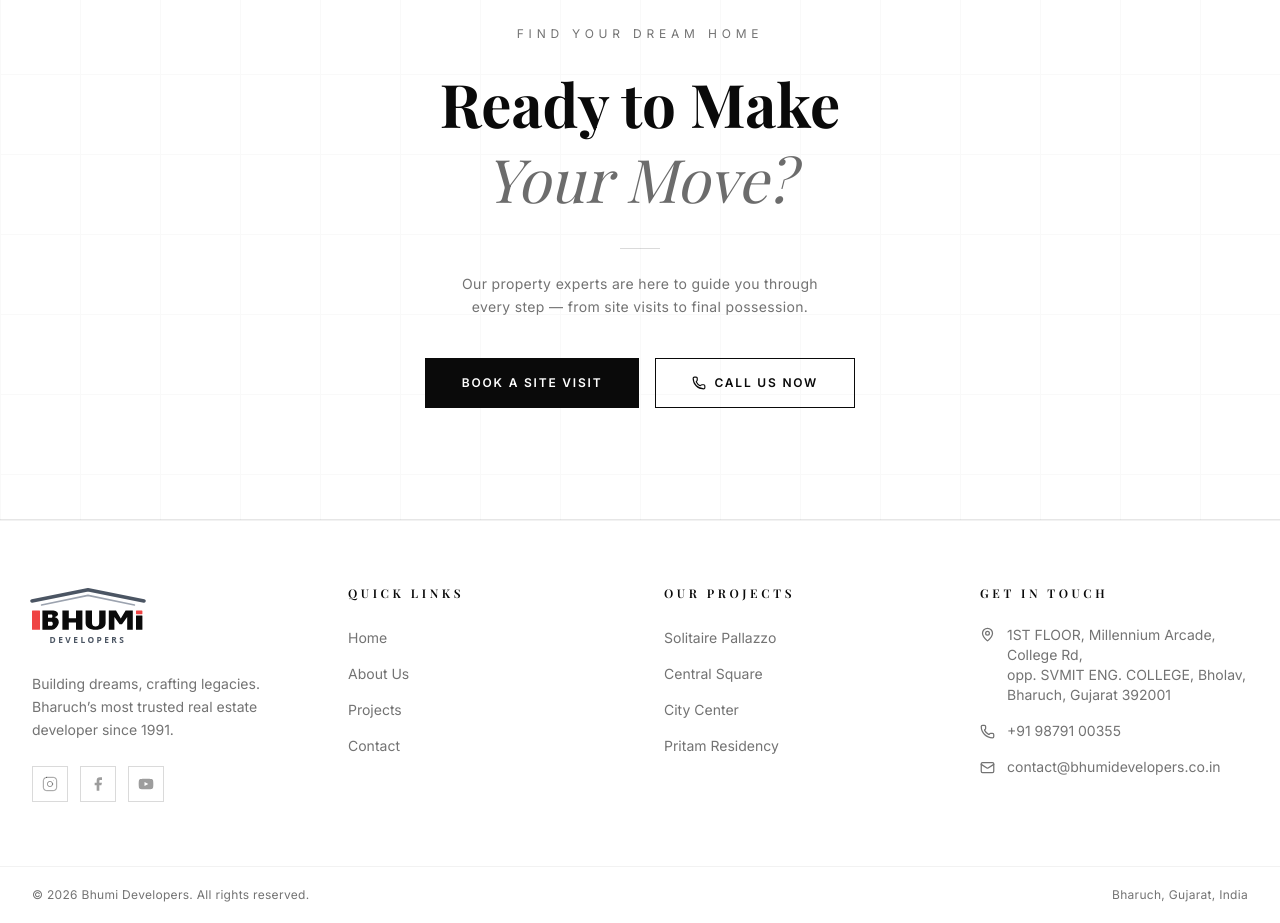
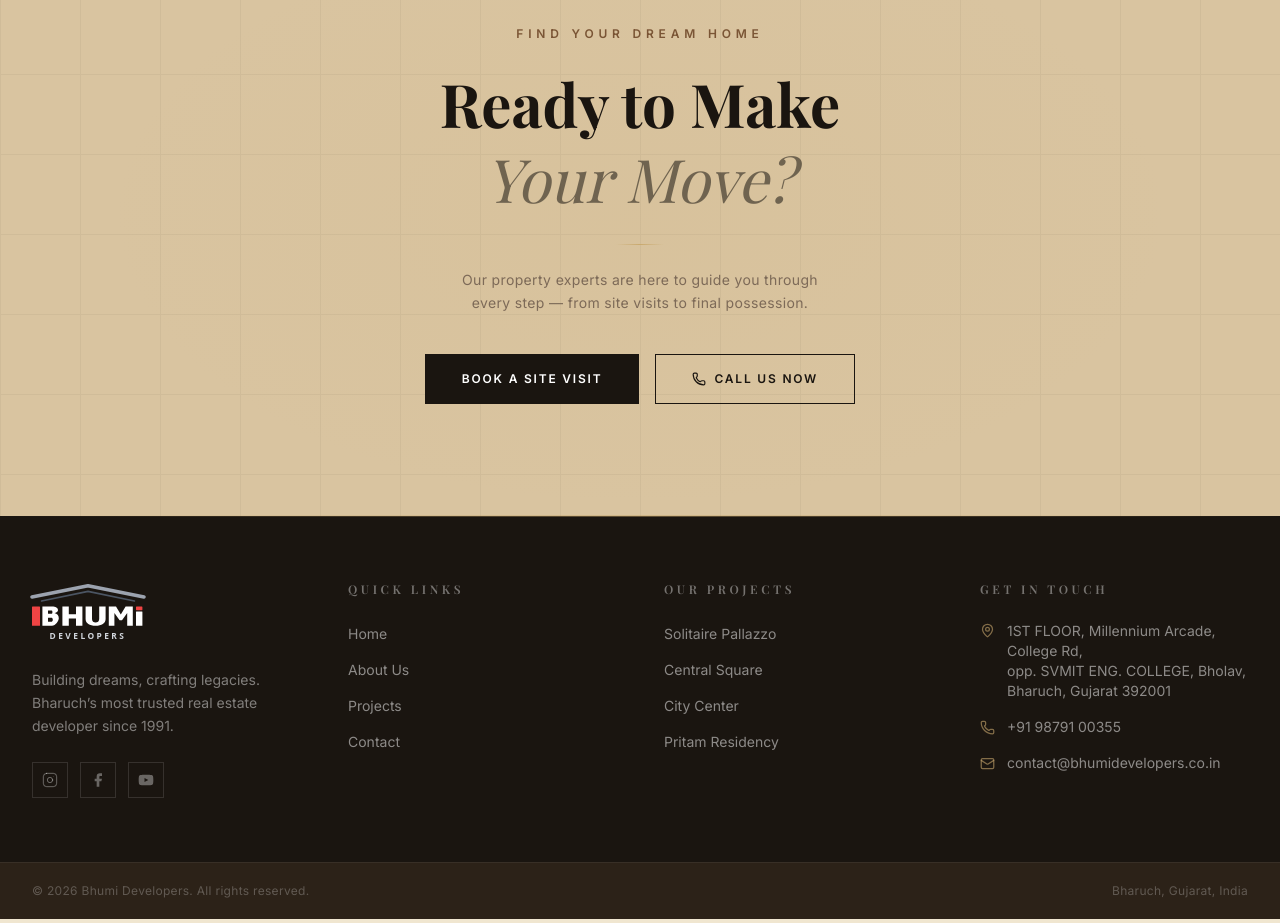
Before and after one commit to Marshmellow31/bhumi-developers, a Next.js app: page /projects/central-square in a window 1280 px wide. Shown: the part 2660-3583 px from the top of the page. Built offline with nearby package versions, Linux system fonts and the light colour scheme.

Commit message:
feat: implement contact page with form validation and shared section heading component

```diff
--- a/app/contact/page.tsx
+++ b/app/contact/page.tsx
@@ -138,7 +138,7 @@ export default function ContactPage() {
             transition={{ duration: 0.7 }}
             className="lg:col-span-3"
           >
-            <div className="bg-white border border-border p-8 md:p-10">
+            <div className="bg-background border border-border p-8 md:p-10">
               <h2
                 className="text-2xl font-bold text-primary mb-6"
                 style={{ fontFamily: "var(--font-playfair)" }}
@@ -207,7 +207,7 @@ export default function ContactPage() {
                   </label>
                   <select
                     {...register("interest")}
-                    className="w-full border border-border px-4 py-3 text-sm font-body text-charcoal focus:outline-none focus:border-primary transition-colors bg-white"
+                    className="w-full border border-border px-4 py-3 text-sm font-body text-charcoal focus:outline-none focus:border-primary transition-colors bg-background"
                   >
                     <option value="Residential">Residential</option>
                     <option value="Commercial">Commercial</option>
--- a/app/globals.css
+++ b/app/globals.css
@@ -1,25 +1,37 @@
 @import "tailwindcss";
 
 @theme {
-  /* Monochrome Premium Palette */
-  --color-primary: #0A0A0A;
-  --color-primary-light: #1C1C1C;
-  --color-accent: #FFFFFF;
-  --color-accent-light: #E8E8E8;
-  --color-background: #FFFFFF;
-  --color-surface: #F5F5F5;
-  --color-charcoal: #111111;
-  --color-muted: #737373;
-  --color-border: #D4D4D4;
+  /* ── Core foundation (warm near-black, not pure #000) ─── */
+  --color-primary:       #1A1510;   /* dark espresso — warm, barely lighter than jet-black */
+  --color-primary-light: #2C2218;   /* warm dark charcoal                                  */
+  --color-charcoal:      #1E1812;   /* warm charcoal body text                             */
 
-  /* Typography */
+  --color-accent:        #FFFFFF;
+  --color-accent-light:  #E8E8E8;
+
+  /* ── Warm neutral surfaces (richer beige shift) ────────── */
+  --color-background: #F0E6D0;   /* antique linen — visibly warm cream/beige              */
+  --color-surface:    #E6D8BC;   /* deep warm parchment                                   */
+  --color-muted:      #7D6A58;   /* warm taupe — readable on both light and parchment     */
+  --color-border:     #C8B898;   /* strong warm beige border — clearly visible            */
+
+  /* ── Beige family ─────────────────────────────────────── */
+  --color-beige:       #D9C4A0;  /* deep mid beige — CTA sections, distinct from surface  */
+  --color-beige-light: #EAD9BF;  /* light beige — subtle warmth                           */
+  --color-beige-dark:  #BBA070;  /* deep tan — strong beige accents                       */
+
+  /* ── Premium accent colours ──────────────────────────── */
+  --color-champagne: #C9A96E;    /* champagne gold — dividers, hovers, accents            */
+  --color-sienna:    #7A5535;    /* warm brown — eyebrows, pillar numbers                 */
+
+  /* ── Typography ──────────────────────────────────────── */
   --font-heading: var(--font-playfair);
-  --font-body: var(--font-inter);
+  --font-body:    var(--font-inter);
 }
 
 :root {
-  --background: #FFFFFF;
-  --foreground: #0A0A0A;
+  --background: #F0E6D0;
+  --foreground: #1A1510;
 }
 
 * {
@@ -98,23 +110,23 @@ body.cursor-active * {
   perspective-origin: 50% 50%;
 }
 
-/* ── Shimmer sweep on stat numbers ─────────── */
+/* ── Stat numbers ───────────────────────────── */
 @keyframes shimmer {
   0%   { background-position: -200% center }
   100% { background-position: 200% center }
 }
 
 .stat-number {
-  color: #0A0A0A;
+  color: #1A1510;
 }
 
-/* ── Scroll progress bar ────────────────────── */
+/* ── Scroll progress bar (champagne gold) ──── */
 .scroll-progress {
   position: fixed;
   top: 0;
   left: 0;
   right: 0;
-  height: 3px;
+  height: 2px;
   background: linear-gradient(to right, #8a6a3a, #c9a96e, #e8d5a3, #c9a96e, #8a6a3a);
   transform-origin: left;
   z-index: 60;
--- a/app/projects/[slug]/page.tsx
+++ b/app/projects/[slug]/page.tsx
@@ -138,7 +138,7 @@ export default async function ProjectDetailPage({ params }: Props) {
                 {project.amenities.map((a, i) => (
                   <span
                     key={i}
-                    className="bg-white border border-border text-charcoal text-xs tracking-wide px-4 py-2 font-body"
+                    className="bg-background border border-border text-charcoal text-xs tracking-wide px-4 py-2 font-body"
                   >
                     {a}
                   </span>
@@ -302,7 +302,7 @@ export default async function ProjectDetailPage({ params }: Props) {
             )}
 
             {/* Details */}
-            <div className="bg-background border border-border p-6 flex flex-col gap-4">
+            <div className="bg-surface border border-border p-6 flex flex-col gap-4">
               <h3
                 className="text-base font-bold text-primary"
                 style={{ fontFamily: "var(--font-playfair)" }}
--- a/components/home/AboutSnippet.tsx
+++ b/components/home/AboutSnippet.tsx
@@ -121,7 +121,7 @@ export default function AboutSnippet() {
             {/* Decorative quote mark + pull quote */}
             <div className="relative pt-6">
               <span
-                className="absolute -top-2 -left-2 text-7xl lg:text-8xl text-amber-700/15 leading-none select-none font-light"
+                className="absolute -top-2 -left-2 text-7xl lg:text-8xl text-champagne/25 leading-none select-none font-light"
                 style={{ fontFamily: "var(--font-playfair)" }}
                 aria-hidden
               >
@@ -147,7 +147,7 @@ export default function AboutSnippet() {
 
             {/* Signature block */}
             <div className="flex items-center gap-5 pt-2">
-              <span className="w-12 h-px bg-primary/30" />
+              <span className="w-12 h-px bg-champagne/60" />
               <div className="flex flex-col">
                 <span
                   className="text-2xl font-bold text-primary leading-tight"
@@ -177,7 +177,7 @@ export default function AboutSnippet() {
                     className="flex items-baseline gap-4 text-sm text-primary/90 font-body"
                   >
                     <span
-                      className="text-xs text-amber-700/60 font-semibold tracking-wider shrink-0"
+                      className="text-xs text-champagne font-semibold tracking-wider shrink-0"
                       style={{ fontFamily: "var(--font-playfair)" }}
                     >
                       0{i + 1}
--- a/components/home/CTABanner.tsx
+++ b/components/home/CTABanner.tsx
@@ -7,18 +7,27 @@ import { Phone } from "lucide-react";
 
 export default function CTABanner() {
   return (
-    <section className="relative py-28 overflow-hidden bg-background">
-      {/* Hairline borders */}
-      <div className="absolute top-0 left-0 right-0 h-px bg-primary/10" />
-      <div className="absolute bottom-0 left-0 right-0 h-px bg-primary/10" />
+    <section className="relative py-28 overflow-hidden bg-beige">
+      {/* Champagne hairline borders */}
+      <div className="absolute top-0 left-0 right-0 h-px bg-gradient-to-r from-transparent via-champagne/50 to-transparent" />
+      <div className="absolute bottom-0 left-0 right-0 h-px bg-gradient-to-r from-transparent via-champagne/50 to-transparent" />
 
-      {/* Subtle grid texture */}
+      {/* Subtle warm grid texture */}
       <div
-        className="absolute inset-0 opacity-[0.02]"
+        className="absolute inset-0 opacity-[0.04]"
         style={{
           backgroundImage:
-            "linear-gradient(#0A0A0A 1px, transparent 1px), linear-gradient(90deg, #0A0A0A 1px, transparent 1px)",
+            "linear-gradient(#1A1510 1px, transparent 1px), linear-gradient(90deg, #1A1510 1px, transparent 1px)",
           backgroundSize: "80px 80px",
+        }}
+      />
+
+      {/* Warm champagne radial glow — centre */}
+      <div
+        className="absolute inset-0 pointer-events-none"
+        style={{
+          background:
+            "radial-gradient(ellipse 60% 70% at 50% 50%, rgba(201,169,110,0.08) 0%, transparent 70%)",
         }}
       />
 
@@ -30,7 +39,7 @@ export default function CTABanner() {
           transition={{ duration: 0.8 }}
           className="flex flex-col items-center gap-6"
         >
-          <span className="text-muted text-xs tracking-[0.4em] uppercase font-body">
+          <span className="text-sienna text-xs tracking-[0.4em] uppercase font-body font-semibold">
             Find Your Dream Home
           </span>
 
@@ -40,10 +49,11 @@ export default function CTABanner() {
           >
             Ready to Make
             <br />
-            <span className="italic font-light text-primary/60">Your Move?</span>
+            <span className="italic font-light text-primary/55">Your Move?</span>
           </h2>
 
-          <div className="w-10 h-px bg-primary/15 mt-2" />
+          {/* Champagne divider */}
+          <div className="w-12 h-px bg-gradient-to-r from-transparent via-champagne to-transparent mt-1" />
 
           <p className="text-muted text-sm max-w-sm font-body leading-relaxed tracking-wide">
             Our property experts are here to guide you through every step — from site visits
@@ -57,10 +67,7 @@ export default function CTABanner() {
               </Button>
             </Link>
             <a href="tel:+919879100355">
-              <Button
-                size="lg"
-                variant="outline"
-              >
+              <Button size="lg" variant="outline">
                 <Phone size={14} />
                 Call Us Now
               </Button>
--- a/components/layout/Footer.tsx
+++ b/components/layout/Footer.tsx
@@ -38,30 +38,34 @@ const socialLinks = [
 
 const projects = [
   { href: "/projects/solitaire-pallazzo", label: "Solitaire Pallazzo" },
-  { href: "/projects/central-square", label: "Central Square" },
-  { href: "/projects/city-center", label: "City Center" },
-  { href: "/projects/pritam-residency", label: "Pritam Residency" },
+  { href: "/projects/central-square",     label: "Central Square"    },
+  { href: "/projects/city-center",        label: "City Center"       },
+  { href: "/projects/pritam-residency",   label: "Pritam Residency"  },
 ];
 
 const quickLinks = [
-  { href: "/", label: "Home" },
-  { href: "/about", label: "About Us" },
+  { href: "/",         label: "Home"    },
+  { href: "/about",    label: "About Us" },
   { href: "/projects", label: "Projects" },
-  { href: "/contact", label: "Contact" },
+  { href: "/contact",  label: "Contact"  },
 ];
 
 export default function Footer() {
-  const footerContent = (
-    <footer className="bg-background text-primary border-t border-primary/5">
+  return (
+    <footer className="bg-primary text-white">
+      {/* Champagne top accent line */}
+      <div className="h-px bg-gradient-to-r from-transparent via-champagne/40 to-transparent" />
+
       {/* Main Footer */}
       <div className="max-w-7xl mx-auto px-6 lg:px-8 py-16">
         <div className="grid grid-cols-1 md:grid-cols-2 lg:grid-cols-4 gap-12">
+
           {/* Brand */}
           <div className="lg:col-span-1">
             <div className="mb-6 -ml-2">
-              <Logo className="h-16 w-auto" light={true} />
+              <Logo className="h-16 w-auto" light={false} />
             </div>
-            <p className="text-muted text-sm leading-relaxed mb-6">
+            <p className="text-white/45 text-sm leading-relaxed mb-6 font-body">
               Building dreams, crafting legacies. Bharuch&rsquo;s most trusted real estate
               developer since 1991.
             </p>
@@ -71,7 +75,7 @@ export default function Footer() {
                   key={label}
                   href={href}
                   aria-label={label}
-                  className="w-9 h-9 border border-primary/15 flex items-center justify-center text-primary/40 hover:border-primary hover:text-primary transition-colors duration-200"
+                  className="w-9 h-9 border border-white/12 flex items-center justify-center text-white/35 hover:border-champagne hover:text-champagne transition-colors duration-300"
                 >
                   {icon}
                 </a>
@@ -81,7 +85,7 @@ export default function Footer() {
 
           {/* Quick Links */}
           <div>
-            <h4 className="text-primary text-xs tracking-[0.3em] uppercase font-semibold mb-6">
+            <h4 className="text-white/40 text-xs tracking-[0.3em] uppercase font-semibold mb-6 font-body">
               Quick Links
             </h4>
             <ul className="space-y-3">
@@ -89,7 +93,7 @@ export default function Footer() {
                 <li key={href}>
                   <Link
                     href={href}
-                    className="text-muted text-sm hover:text-primary transition-colors duration-200"
+                    className="text-white/50 text-sm font-body hover:text-champagne transition-colors duration-200"
                   >
                     {label}
                   </Link>
@@ -100,7 +104,7 @@ export default function Footer() {
 
           {/* Projects */}
           <div>
-            <h4 className="text-primary text-xs tracking-[0.3em] uppercase font-semibold mb-6">
+            <h4 className="text-white/40 text-xs tracking-[0.3em] uppercase font-semibold mb-6 font-body">
               Our Projects
             </h4>
             <ul className="space-y-3">
@@ -108,7 +112,7 @@ export default function Footer() {
                 <li key={href}>
                   <Link
                     href={href}
-                    className="text-muted text-sm hover:text-primary transition-colors duration-200"
+                    className="text-white/50 text-sm font-body hover:text-champagne transition-colors duration-200"
                   >
                     {label}
                   </Link>
@@ -119,12 +123,12 @@ export default function Footer() {
 
           {/* Contact */}
           <div>
-            <h4 className="text-primary text-xs tracking-[0.3em] uppercase font-semibold mb-6">
+            <h4 className="text-white/40 text-xs tracking-[0.3em] uppercase font-semibold mb-6 font-body">
               Get In Touch
             </h4>
             <ul className="space-y-4">
-              <li className="flex items-start gap-3 text-muted text-sm">
-                <MapPin size={15} className="text-muted mt-0.5 shrink-0" />
+              <li className="flex items-start gap-3 text-white/50 text-sm font-body">
+                <MapPin size={15} className="text-champagne/60 mt-0.5 shrink-0" />
                 <span>
                   1ST FLOOR, Millennium Arcade, College Rd,
                   <br />
@@ -134,18 +138,18 @@ export default function Footer() {
               <li>
                 <a
                   href="tel:+919879100355"
-                  className="flex items-center gap-3 text-muted text-sm hover:text-primary transition-colors"
+                  className="flex items-center gap-3 text-white/50 text-sm font-body hover:text-champagne transition-colors"
                 >
-                  <Phone size={15} className="shrink-0" />
+                  <Phone size={15} className="text-champagne/60 shrink-0" />
                   +91 98791 00355
                 </a>
               </li>
               <li>
                 <a
                   href="mailto:contact@bhumidevelopers.co.in"
-                  className="flex items-center gap-3 text-muted text-sm hover:text-primary transition-colors"
+                  className="flex items-center gap-3 text-white/50 text-sm font-body hover:text-champagne transition-colors"
                 >
-                  <Mail size={15} className="shrink-0" />
+                  <Mail size={15} className="text-champagne/60 shrink-0" />
                   contact@bhumidevelopers.co.in
                 </a>
               </li>
@@ -155,14 +159,12 @@ export default function Footer() {
       </div>
 
       {/* Bottom Bar */}
-      <div className="border-t border-primary/5">
-        <div className="max-w-7xl mx-auto px-6 lg:px-8 py-5 flex flex-col sm:flex-row items-center justify-between gap-3 text-xs text-muted tracking-wide">
+      <div className="border-t border-white/[0.06] bg-primary-light">
+        <div className="max-w-7xl mx-auto px-6 lg:px-8 py-5 flex flex-col sm:flex-row items-center justify-between gap-3 text-xs text-white/25 tracking-wide font-body">
           <p>© {new Date().getFullYear()} Bhumi Developers. All rights reserved.</p>
           <p>Bharuch, Gujarat, India</p>
         </div>
       </div>
     </footer>
   );
-
-  return footerContent;
 }
--- a/components/projects/ProjectCard.tsx
+++ b/components/projects/ProjectCard.tsx
@@ -99,7 +99,7 @@ export default function ProjectCard({ project }: ProjectCardProps) {
           }}
           whileHover={{ scale: 1.02 }}
           transition={{ type: "spring", stiffness: 300, damping: 30 }}
-          className="bg-white border border-border overflow-visible relative"
+          className="bg-background border border-border overflow-visible relative"
         >
 
           {/* ════════════════════════════════════════
--- a/components/projects/ProjectDocuments.tsx
+++ b/components/projects/ProjectDocuments.tsx
@@ -38,7 +38,7 @@ export default function ProjectDocuments({ brochure, floorPlans }: ProjectDocume
             whileInView={{ opacity: 1, y: 0 }}
             viewport={{ once: true, amount: 0.1 }}
             transition={{ duration: 0.4, ease: "easeOut", delay: i * 0.05 }}
-            className="bg-white border border-border flex flex-col gap-4 p-6 hover:border-primary hover:shadow-[0_4px_20px_rgba(0,0,0,0.1)] transition-all duration-300 group/doc"
+            className="bg-background border border-border flex flex-col gap-4 p-6 hover:border-primary hover:shadow-[0_4px_20px_rgba(0,0,0,0.1)] transition-all duration-300 group/doc"
           >
             {/* Icon + info */}
             <div className="flex items-start gap-4">
--- a/components/ui/SectionHeading.tsx
+++ b/components/ui/SectionHeading.tsx
@@ -70,7 +70,7 @@ export default function SectionHeading({
             : { whileInView: { scaleX: 1 }, viewport: { once: true, amount: 0.4 } })}
           transition={{ duration: 0.7, delay: 0.3, ease: "easeOut" }}
           style={{ originX: align === "right" ? 1 : align === "center" ? 0.5 : 0 }}
-          className={`w-10 h-px ${light ? "bg-white/30" : "bg-primary/30"} ${
+          className={`w-10 h-px ${light ? "bg-champagne/50" : "bg-champagne"} ${
             align === "center" ? "self-center" : align === "right" ? "self-end" : "self-start"
           }`}
         />
```
Also changed, not shown: app/about/page.tsx (+16 -15 lines), app/downloads/DownloadsClient.tsx (+4 -4 lines).
